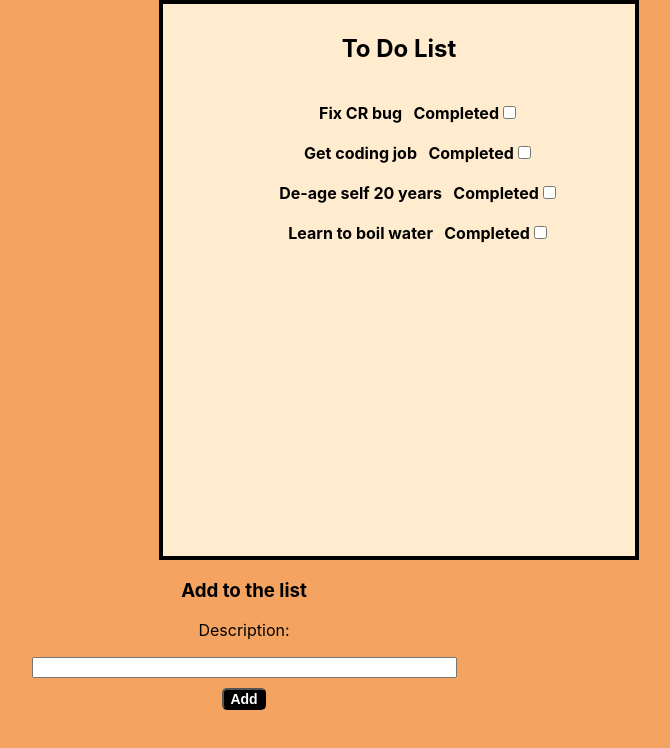
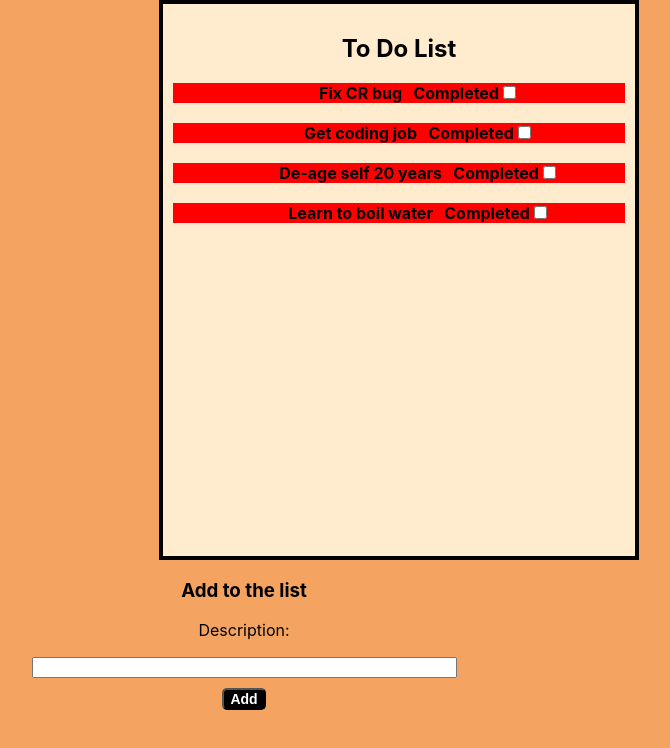
Before and after one commit to johnvresilovic/to-do-list-react, a React (Create React App) app: page / in a window 1280 px wide. Shown: the top 748 px of the page, without its empty margins (396-1066 px from the left). Built offline with nearby package versions, Linux system fonts and the light colour scheme; the HTML template or start-up script is replaced by a standard one.

Commit message:
progress on conditional styling

```diff
--- a/package.json
+++ b/package.json
@@ -9,6 +9,7 @@
     "react": "^18.2.0",
     "react-dom": "^18.2.0",
     "react-scripts": "5.0.1",
+    "styled-components": "^5.3.6",
     "web-vitals": "^2.1.4"
   },
   "scripts": {
--- a/src/components/ListItem.js
+++ b/src/components/ListItem.js
@@ -1,14 +1,24 @@
+import React from "react"
+import styled from "styled-components"
+
+const StyledDiv = styled.div `
+  background-color: ${props => props.complete ? 'green' : 'red'};
+`
+
 const ListItem = ({element}) => {
     return (
-      <div className = 'each'>
-      <br/>
+      <>
+      <StyledDiv>
       <span>
     <ul><h4>{element.description}&nbsp;&nbsp;
     Completed
       {element.complete === true ?
-      (<input type="checkbox" checked></input>) : (<input type="checkbox"></input>)}</h4></ul>
+      (<input type="checkbox" checked></input>) : (<input type="checkbox"></input>)}
+      </h4></ul>
       </span>
-  </div>
+      </StyledDiv>
+      <br />
+  </>
     )
   }
 
```
Also changed, not shown: src/App.css (line endings or trailing spaces).
